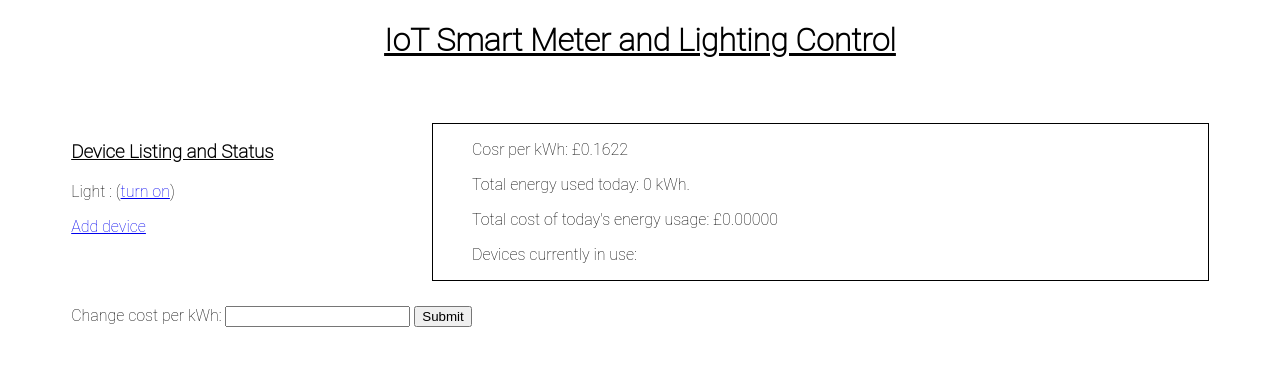
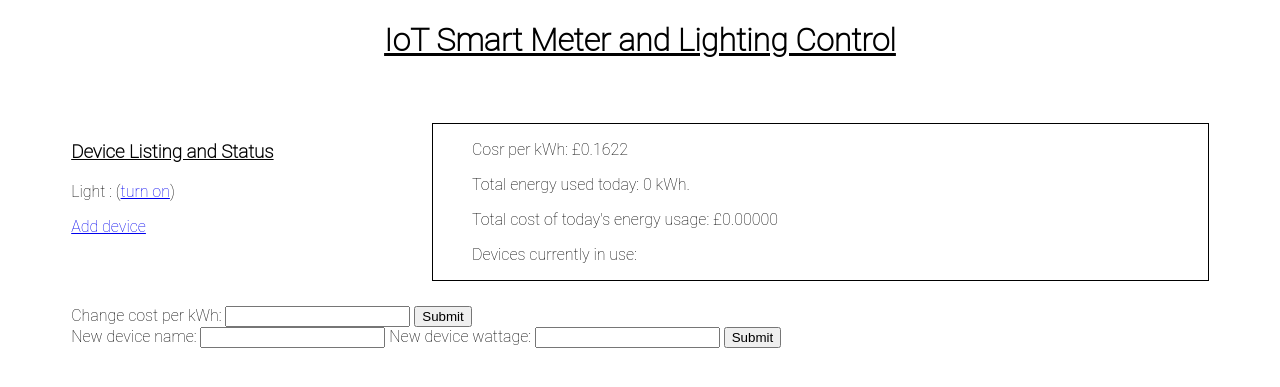
Before and after one commit to KristianTan/IoTSmartMeter, a Flask app: page /devices/add_device in a window 1280 px wide. Shown: the top 387 px of the page. Run offline with Flask 2, Linux system fonts and the light colour scheme.

Commit message:
Display new device form when link clicked

```diff
--- a/app.py
+++ b/app.py
@@ -154,10 +154,24 @@ def add_new_device():
         'pins': pins,
         'daily_total': daily_total,
         'todays_cost': todays_cost,
-        'cost_per_kWh': os.environ['cost_per_kWh']
+        'cost_per_kWh': os.environ['cost_per_kWh'],
+        'display_form': True
     }
     return render_template('main.html', **template_data)
 
+@app.route('/handle_new_device', methods=['POST'])
+def handle_new_device():
+    new_name = request.form['new_device_name']
+    new_wattage = request.form['new_device_wattage']
+    print(new_name)
+    print(new_wattage)
+    template_data = {
+        'pins': pins,
+        'daily_total': daily_total,
+        'todays_cost': todays_cost,
+        'cost_per_kWh': os.environ['cost_per_kWh'],
+    }
+    return render_template('main.html', **template_data)
 
 if __name__ == '__main__':
     app.run(host='0.0.0.0', port=8090)
--- a/static/css/main.css
+++ b/static/css/main.css
@@ -11,7 +11,7 @@ body {
 
 .inputs {
     display: flex;
-    flex-direction: row;
+    flex-direction: column;
     margin-right: 5%;
     margin-left: 5%;
     margin-bottom: 2%;
--- a/templates/main.html
+++ b/templates/main.html
@@ -52,6 +52,16 @@
             Change cost per kWh: <input type="text" name="kWhprice">
             <input type="submit">
         </form>
+
+        <div class=".add_new_device_form">
+            {% if display_form == True %}
+                <form action="{{ url_for('handle_new_device') }}" method="post">
+                    New device name: <input type="text" name="new_device_name">
+                    New device wattage: <input type="number" name="new_device_wattage">
+                    <input type="submit">
+                </form>
+            {% endif %}
+        </div>
     </div>
 </body>
 
```
